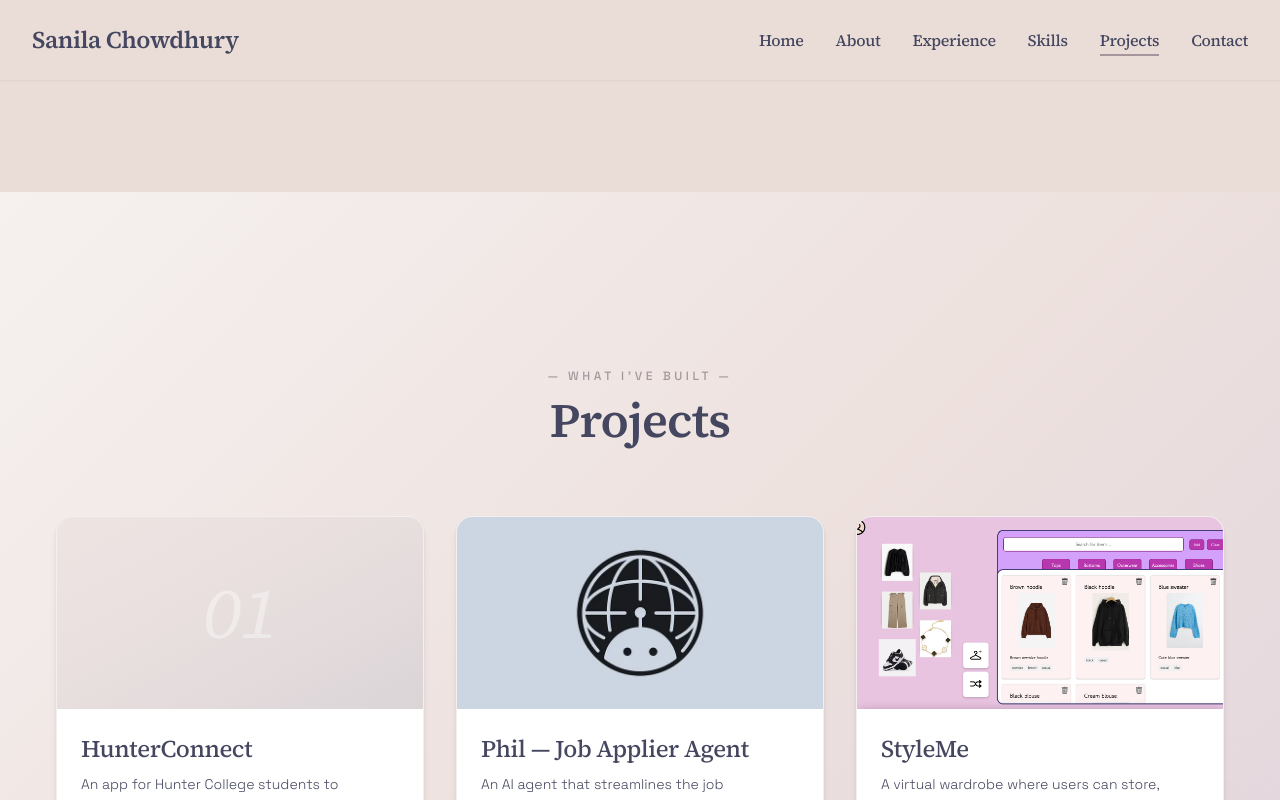
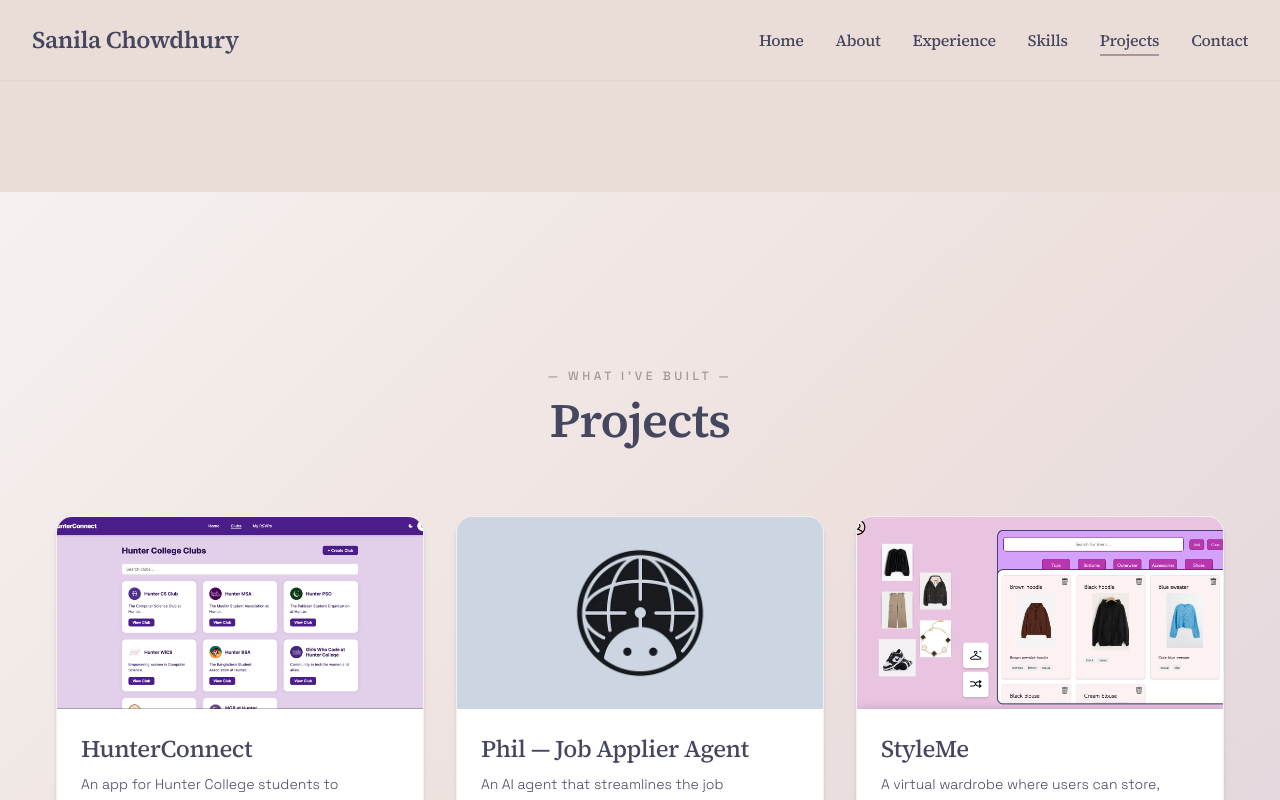
Before and after one commit to sanilac6459/portfolio, a React (Vite) app: page /projects in a window 1280 px wide. Shown: the top 800 px of the page. Built offline with nearby package versions, Linux system fonts and the light colour scheme.

Commit message:
added hunterconnect image to project

```diff
--- a/src/components/ProjectsSection.tsx
+++ b/src/components/ProjectsSection.tsx
@@ -81,7 +81,7 @@ const projects: ProjectProps[] = [
     description:
       "An app for Hunter College students to discover and join campus clubs, share announcements, and stay connected with their college community.",
     technologies: ["React", "Node.js", "Express.js", "Prisma", "Supabase"],
-    // image: "/",
+    image: "/images/hunter-connect.png",
     demoUrl: "https://hunter-connect-psi.vercel.app/",
     repoUrl: "https://github.com/sanilac6459/hunter-connect",
   },
```
Also changed, not shown: public/images/hunter-connect.png (added).
